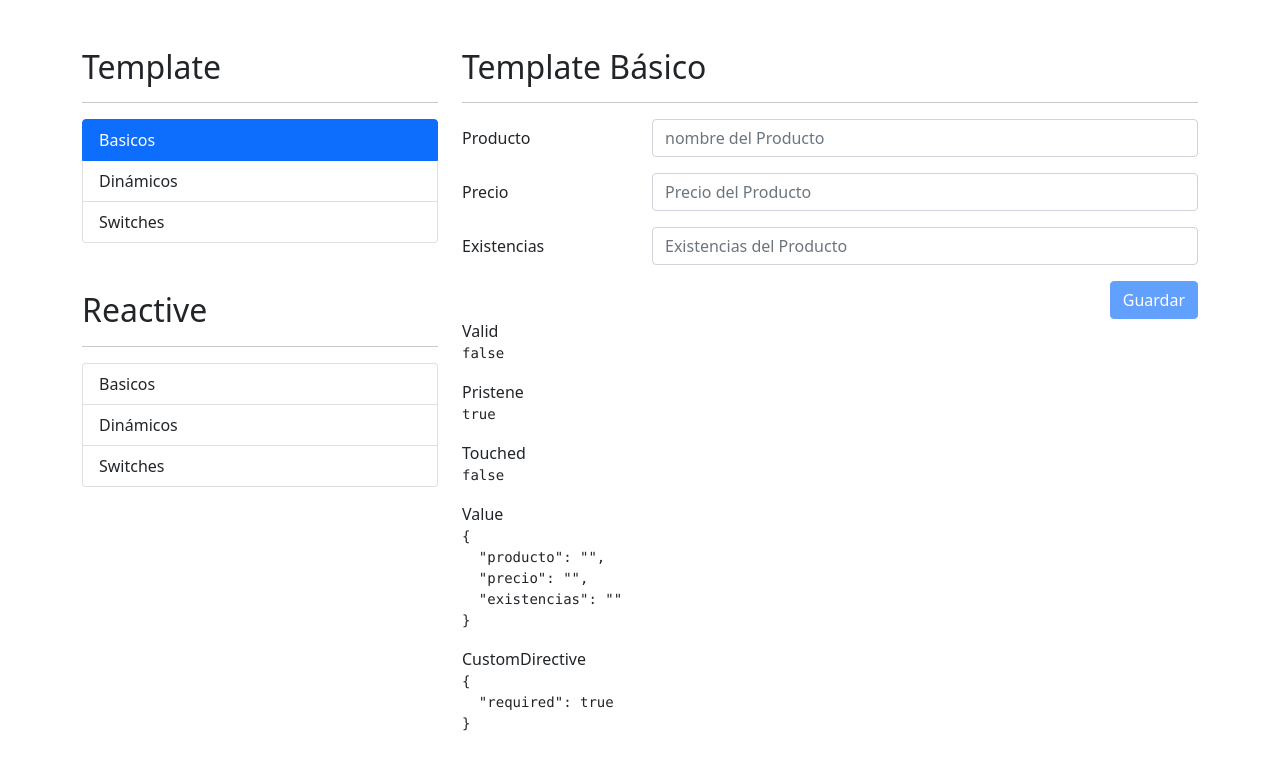
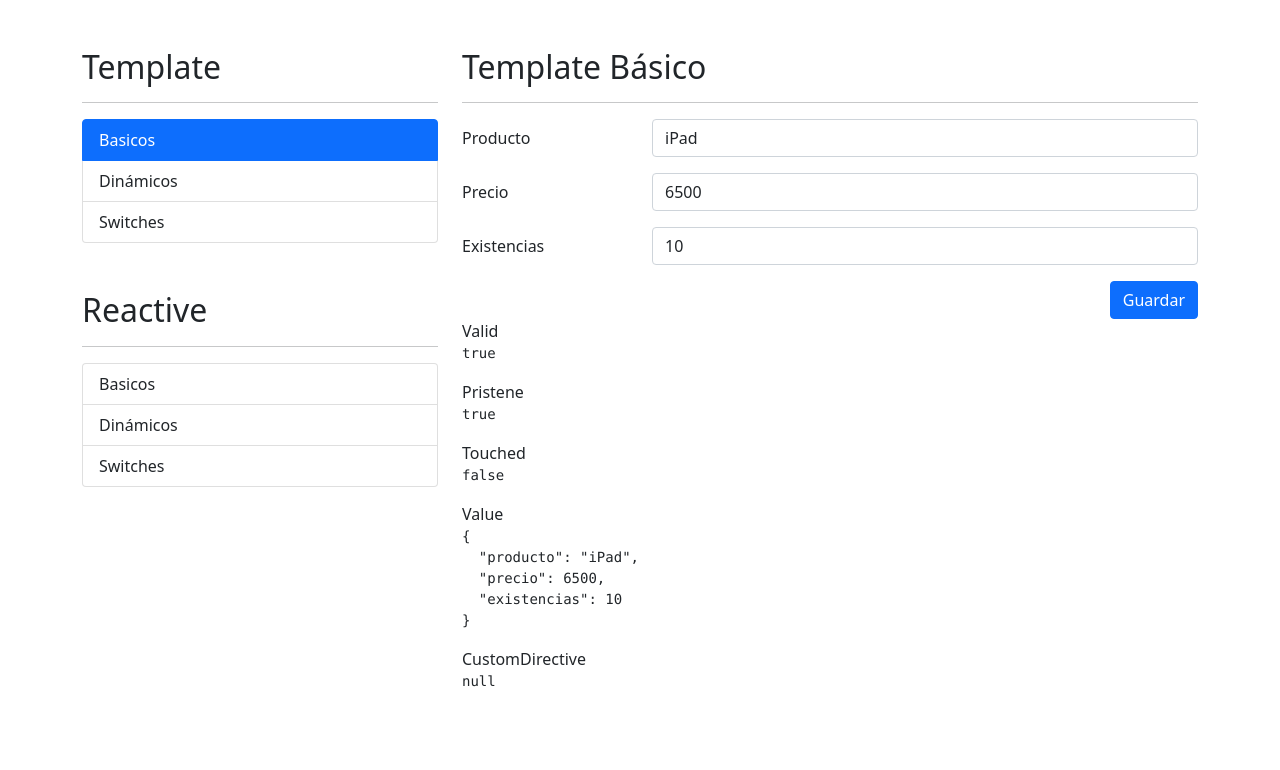
Before and after one commit to DannyBoyAviles/Formularioa-Angular, an Angular app: page /template/basicos in a window 1280 px wide. Shown: the top 770 px of the page. Built offline with nearby package versions, Linux system fonts and the light colour scheme.

Commit message:
reseteo del formulario y valores predefinidos con ngModel

```diff
--- a/src/app/template/basicos/basicos.component.html
+++ b/src/app/template/basicos/basicos.component.html
@@ -12,7 +12,7 @@
                 <div class="col-sm-9">
                     <input type="text"
                             class="form-control"
-                            ngModel
+                            [ngModel]="initForm.producto"
                             name="producto"
                             placeholder="nombre del Producto"
                             required
@@ -31,7 +31,7 @@
                 <div class="col-sm-9">
                     <input type="number"
                             class="form-control"
-                            ngModel
+                            [ngModel]="initForm.precio"
                             name="precio"
                             placeholder="Precio del Producto"
                             required
@@ -50,7 +50,7 @@
                 <div class="col-sm-9">
                     <input type="number"
                             class="form-control"
-                            ngModel
+                            [ngModel]="initForm.existencias"
                             name="existencias"
                             customMin
                             [minimo]="0"
--- a/src/app/template/basicos/basicos.component.ts
+++ b/src/app/template/basicos/basicos.component.ts
@@ -11,6 +11,12 @@
 
   //que elemento vamos a buscar con la referencia del html
   @ViewChild('miFormulario') miFormulario!:NgForm;
+
+  initForm = {
+    producto : "iPad",
+    precio: 6500,
+    existencias: 10
+  }
 
   constructor() { }
 
@@ -31,6 +37,12 @@
   guardar(){
     // console.log(miFormulario.value);
     console.log(this.miFormulario);
+    console.log('posteo correcto');
+
+    this.miFormulario.resetForm({
+      precio:0,
+      existencias:0
+    });//resetea el formulario
 
   }
 
```
